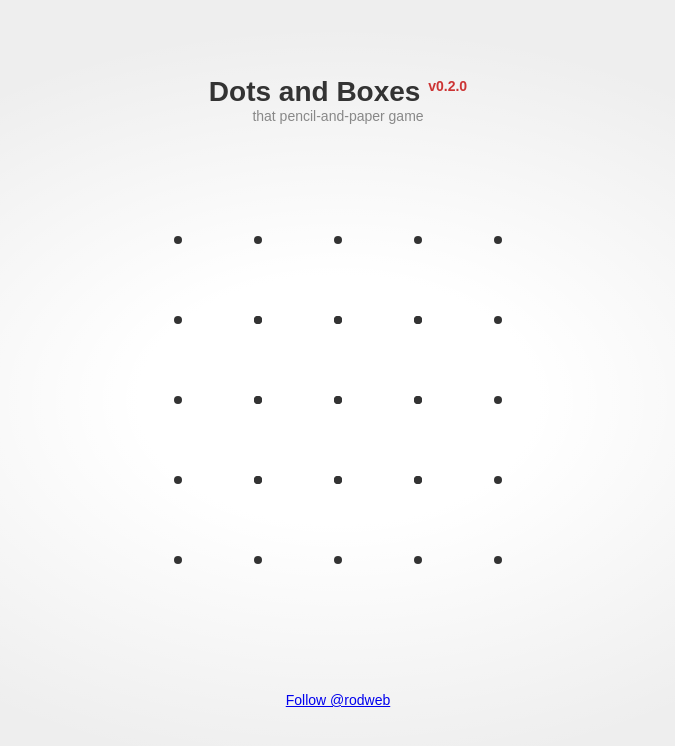
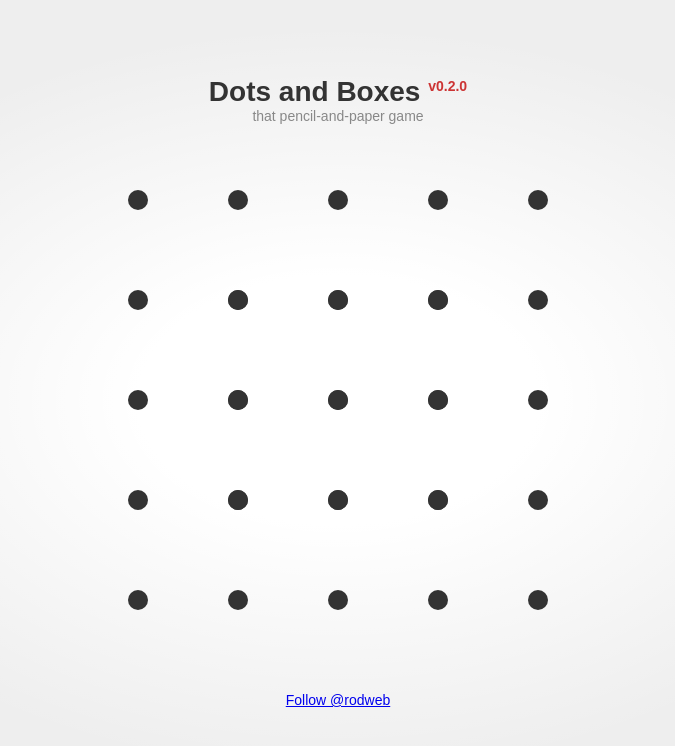
Before and after one commit to ideriabin/dots-and-boxes, a website built with webpack: page dist/index.html in a window 1280 px wide. Shown: the whole page, without its empty margins (302-977 px from the left). Built offline with nearby package versions, Linux system fonts and the light colour scheme; a web font is replaced by a local one; what nanoevents would draw is missing.

Commit message:
Dynamic game field sizing

```diff
--- a/src/field.css
+++ b/src/field.css
@@ -1,14 +1,16 @@
 .field {
-  --cell-size: 80px;
-  --dot-size: calc(var(--cell-size) / 10);
-  --line-width: calc(var(--cell-size) / 20);
+  /* --size is set dynamically via JS */
+  --max-size: 50vmin;
+  --cell-size: calc(var(--max-size) / var(--size));
+  --dot-size: calc(4px + 8px * 8 / var(--size));
+  --line-width: calc(var(--dot-size) / 2);
   --sqrt2: 1.4142135624;
 
   position: relative;
   display: flex;
   flex-wrap: wrap;
-  width: calc(var(--cell-size) * 4);
-  height: calc(var(--cell-size) * 4);
+  width: calc(var(--cell-size) * var(--size));
+  height: calc(var(--cell-size) * var(--size));
 }
   .field::before,
   .field::after,
@@ -36,8 +38,8 @@
 
 .field-cell {
   position: relative;
-  width: 25%;
-  height: 25%;
+  width: var(--cell-size);
+  height: var(--cell-size);
 }
   .field-cell::before {
     top: 100%;
--- a/src/lib/UI.js
+++ b/src/lib/UI.js
@@ -29,6 +29,7 @@ export default class UI {
   }
 
   render(field) {
+    this[container].style.setProperty('--size', `${field.size}`);
     const fragment = document.createDocumentFragment();
 
     for (let i = 0; i < field.size; i++) {
```
